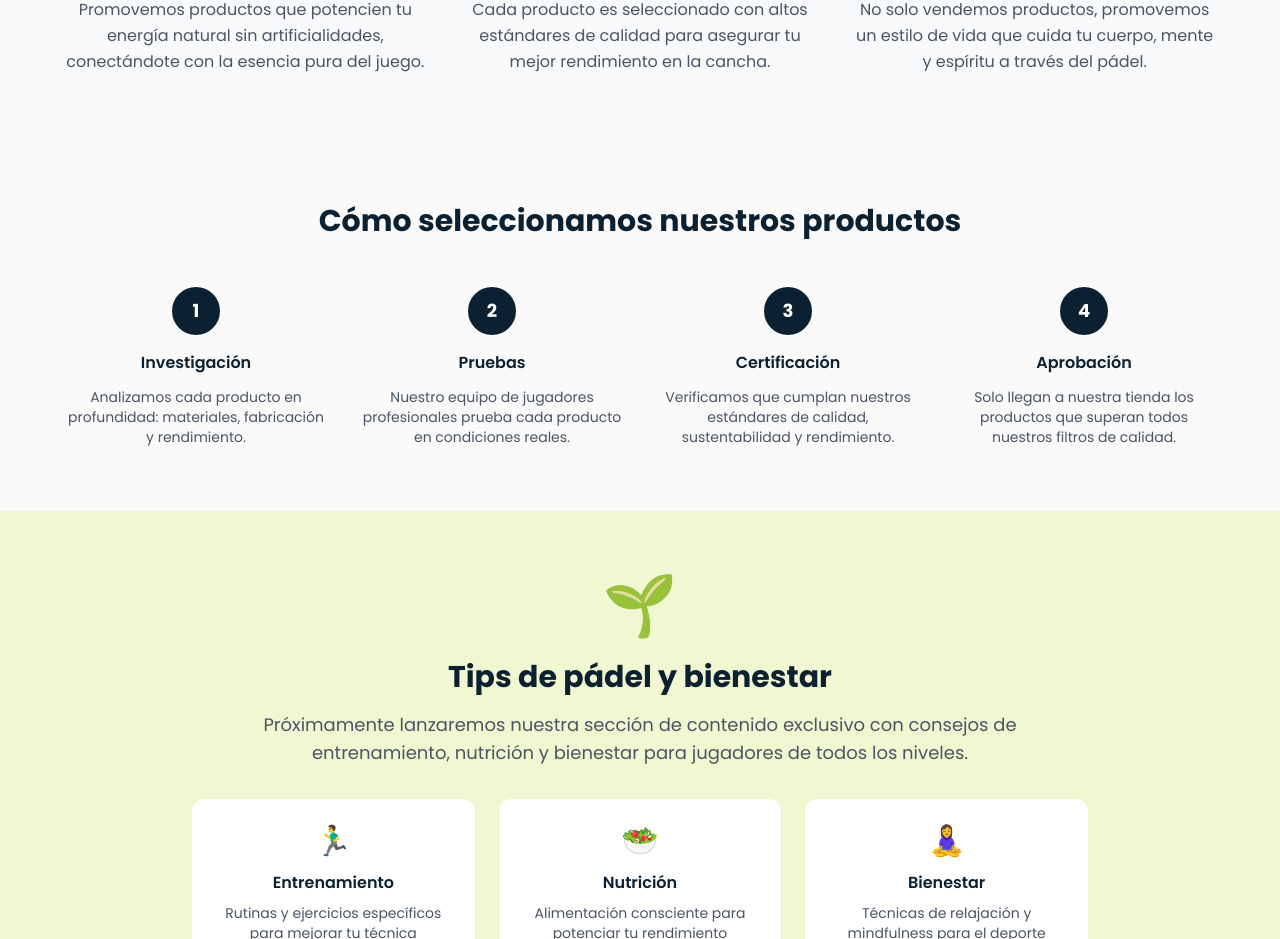
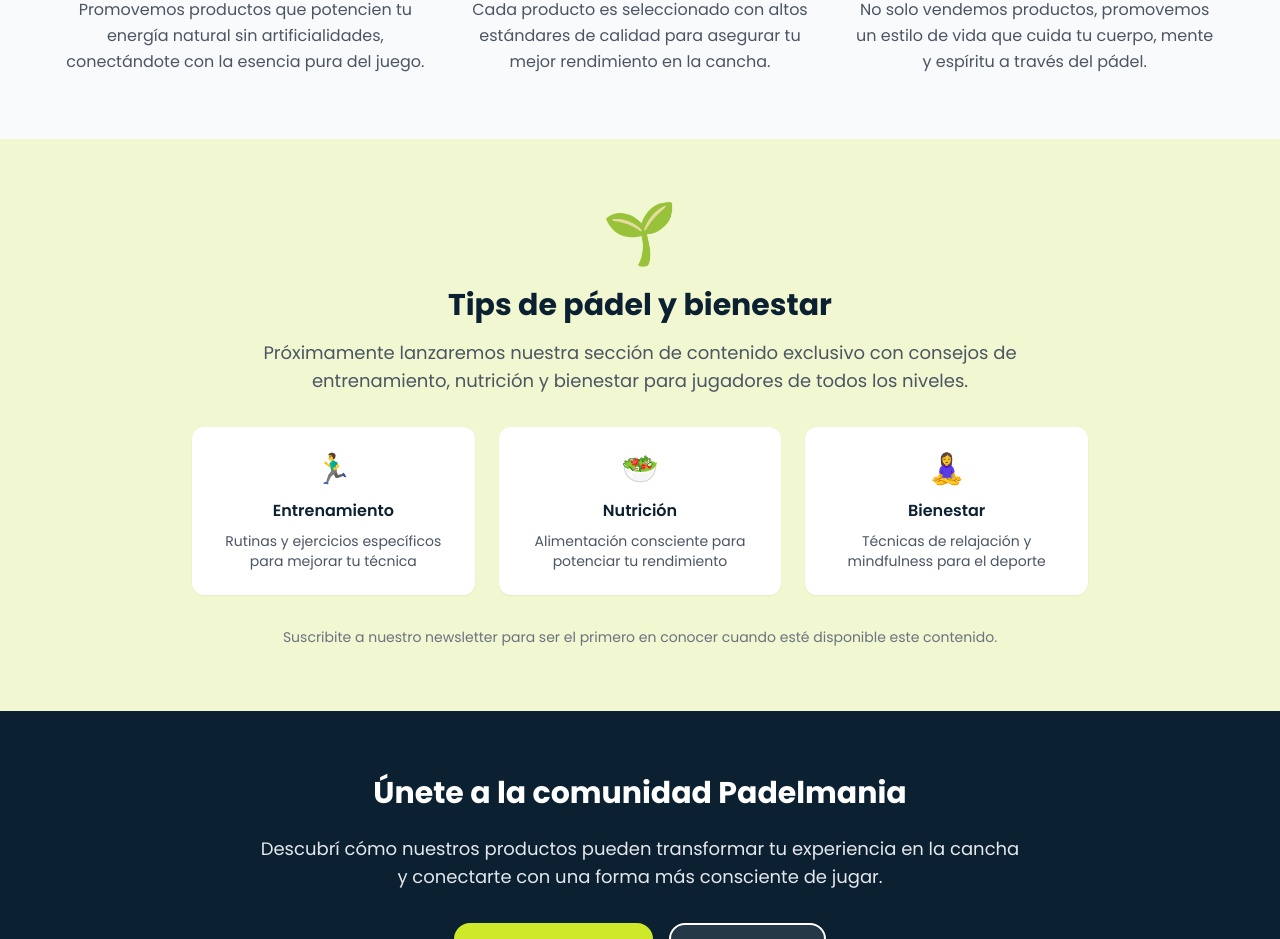
Before and after one commit to martiyaquinta/padelmania, a React (Vite) app: page /about in a window 1280 px wide. Shown: the part 1338-2277 px from the top of the page. Built offline with nearby package versions, Linux system fonts and the light colour scheme.

Commit message:
Eliminar sección 'Cómo seleccionamos nuestros productos' de About

```diff
--- a/src/pages/About.jsx
+++ b/src/pages/About.jsx
@@ -125,63 +125,6 @@
         </div>
       </section>
 
-      {/* Proceso de selección */}
-      <section className="py-16">
-        <div className="container mx-auto px-4">
-          <div className="max-w-6xl mx-auto">
-            <h2 className="text-3xl font-bold text-navy text-center mb-12">
-              Cómo seleccionamos nuestros productos
-            </h2>
-
-            <div className="grid grid-cols-1 md:grid-cols-2 lg:grid-cols-4 gap-8">
-              <div className="text-center">
-                <div className="w-12 h-12 bg-navy text-white rounded-full flex items-center justify-center mx-auto mb-4 font-bold text-lg">
-                  1
-                </div>
-                <h3 className="font-semibold text-navy mb-3">Investigación</h3>
-                <p className="text-sm text-gray-600">
-                  Analizamos cada producto en profundidad: materiales,
-                  fabricación y rendimiento.
-                </p>
-              </div>
-
-              <div className="text-center">
-                <div className="w-12 h-12 bg-navy text-white rounded-full flex items-center justify-center mx-auto mb-4 font-bold text-lg">
-                  2
-                </div>
-                <h3 className="font-semibold text-navy mb-3">Pruebas</h3>
-                <p className="text-sm text-gray-600">
-                  Nuestro equipo de jugadores profesionales prueba
-                  cada producto en condiciones reales.
-                </p>
-              </div>
-
-              <div className="text-center">
-                <div className="w-12 h-12 bg-navy text-white rounded-full flex items-center justify-center mx-auto mb-4 font-bold text-lg">
-                  3
-                </div>
-                <h3 className="font-semibold text-navy mb-3">Certificación</h3>
-                <p className="text-sm text-gray-600">
-                  Verificamos que cumplan nuestros estándares de
-                  calidad, sustentabilidad y rendimiento.
-                </p>
-              </div>
-
-              <div className="text-center">
-                <div className="w-12 h-12 bg-navy text-white rounded-full flex items-center justify-center mx-auto mb-4 font-bold text-lg">
-                  4
-                </div>
-                <h3 className="font-semibold text-navy mb-3">Aprobación</h3>
-                <p className="text-sm text-gray-600">
-                  Solo llegan a nuestra tienda los productos que
-                  superan todos nuestros filtros de calidad.
-                </p>
-              </div>
-            </div>
-          </div>
-        </div>
-      </section>
-
       {/* Tips section preview */}
       <section className="py-16 bg-mint bg-opacity-20">
         <div className="container mx-auto px-4">
```
